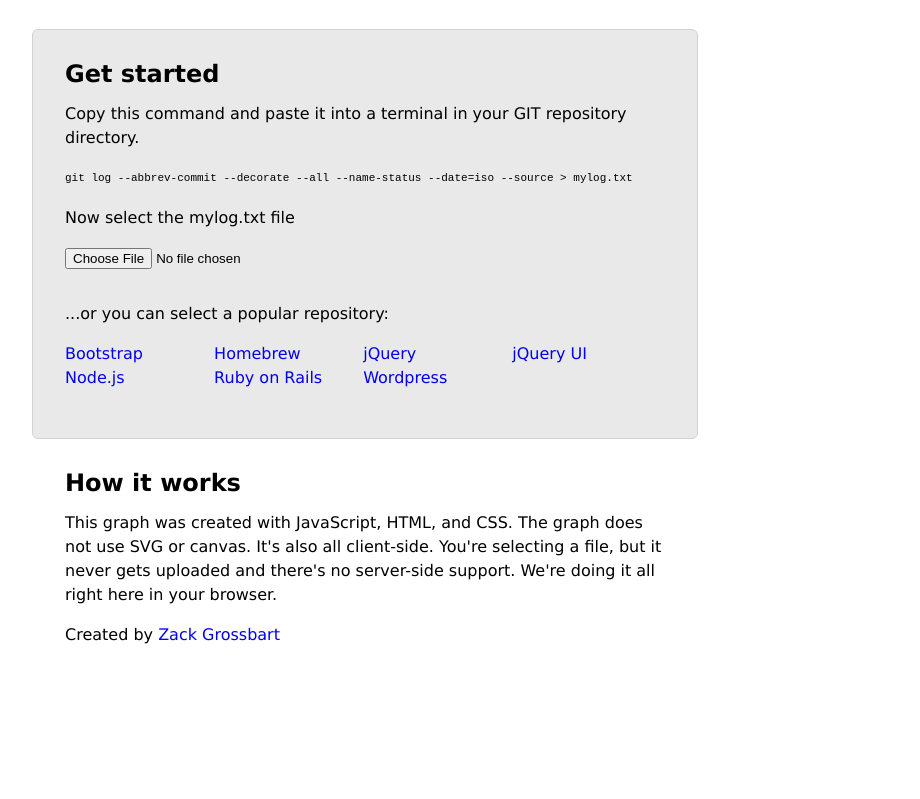
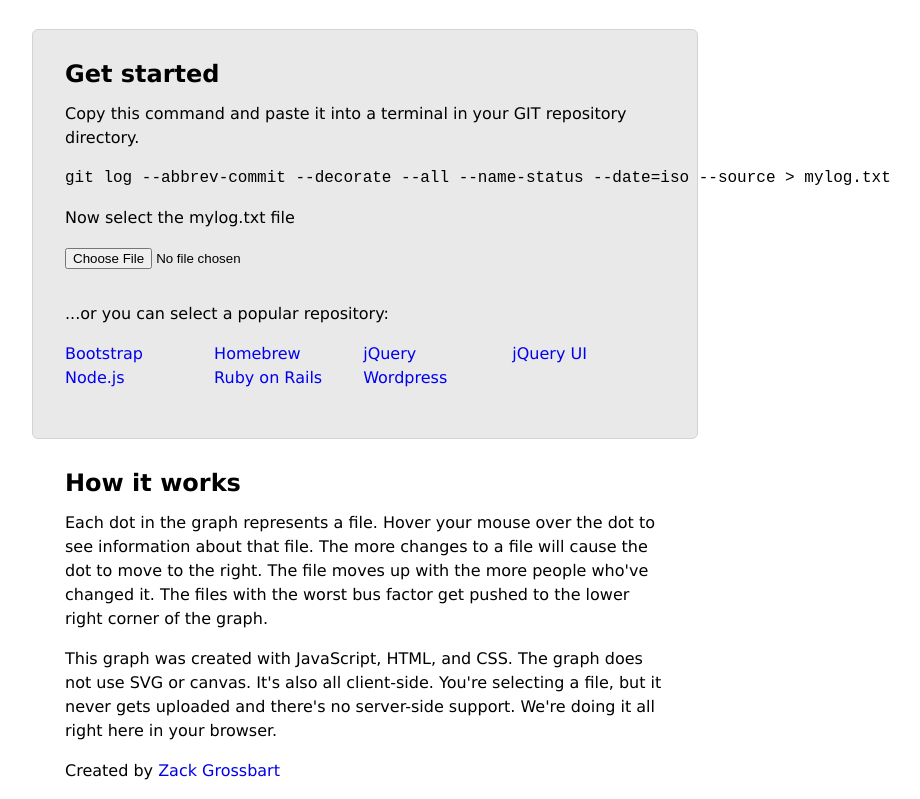
Before and after one commit to zgrossbart/busfactor, a plain HTML site: page index.html in a window 1280 px wide. Shown: the part 390-1189 px from the top of the page, without its empty margins (275-1195 px from the left). Before the commit the page ends 1053 px from the top, so only its background shows below. Drawn offline with nearby package versions, Linux system fonts and the light colour scheme.

Commit message:
Tweaked the code styling and added a new paragraph describing the graph.

```diff
--- a/busfactor.css
+++ b/busfactor.css
@@ -14,8 +14,9 @@ a:hover {
     text-decoration: underline;
 }
 
-pre {
+code {
     font-size: 11px;
+    border-bottom: 1px dotted #808080;
 }
 
 h1 {
--- a/index.html
+++ b/index.html
@@ -90,6 +90,10 @@
         <div class="mainText">
             <h2>How it works</h2>
             <p>
+                Each dot in the graph represents a file.  Hover your mouse over the dot to see information about that file.  The more changes to a file will cause the dot to move to the right.  The file moves up with the more people who've changed it.  The files with the worst bus factor get pushed to the lower right corner of the graph.
+            </p>
+
+            <p>
                 This graph was created with JavaScript, HTML, and CSS.  The graph does not use SVG or canvas.  It's also all client-side.  You're selecting a file, but it never gets uploaded and there's no server-side support.  We're doing it all right here in your browser.
             </p>
 
```
